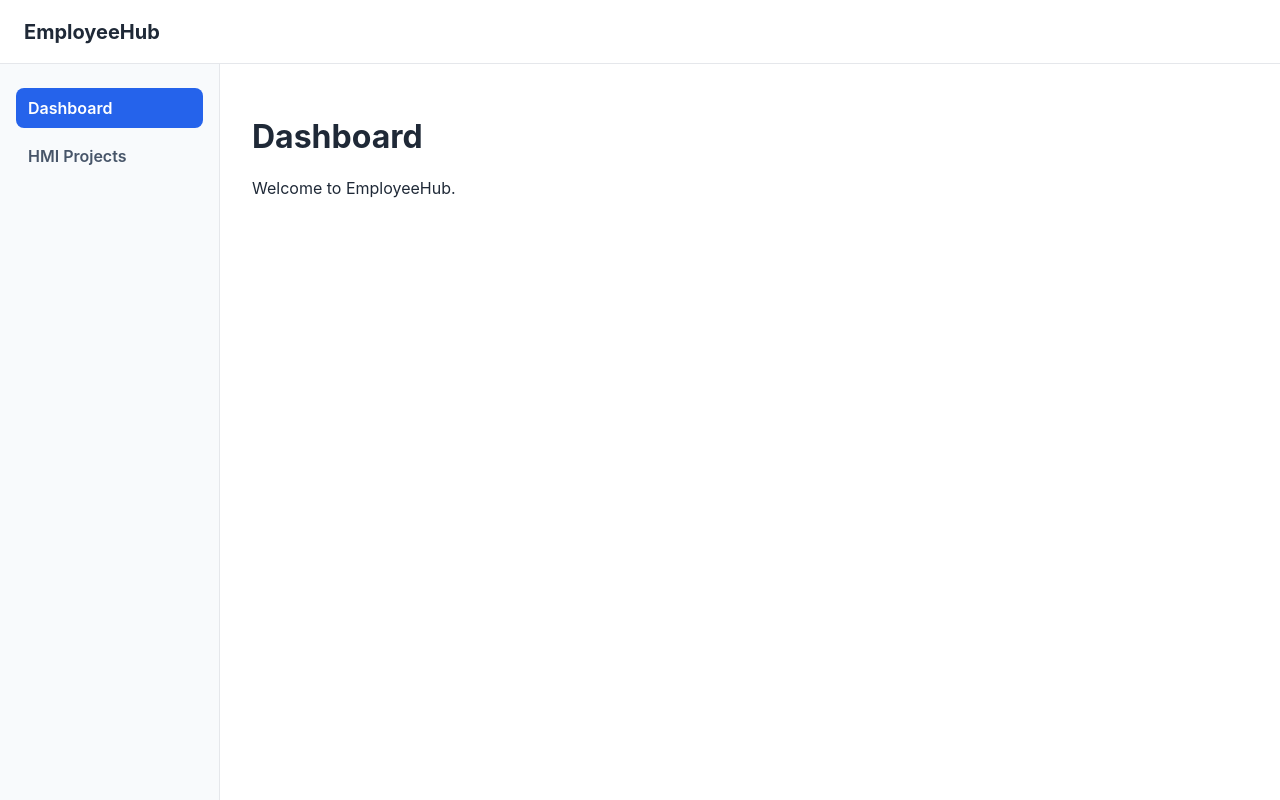
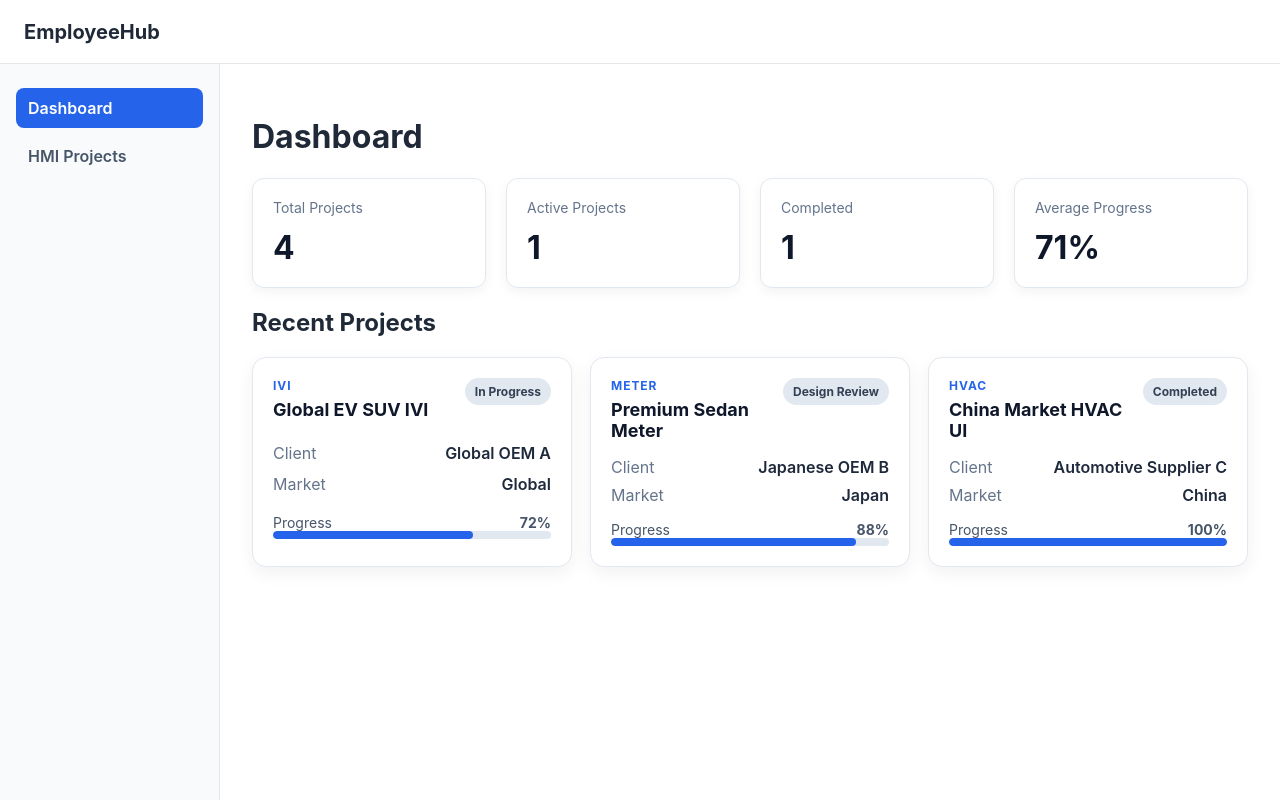
Before and after one commit to jyoyu0615jp/nexus-hmi, a React (Vite) app: page / in a window 1280 px wide. Built offline with nearby package versions, Linux system fonts and the light colour scheme.

Commit message:
feat: add dashboard project summary

```diff
--- /dev/null
+++ b/src/features/dashboard/components/RecentProjects.tsx
@@ -0,0 +1,24 @@
+import { projects } from '../../projects/data/projects'
+import ProjectCard from '../../projects/components/ProjectCard'
+import './recent-projects.css'
+
+function RecentProjects() {
+  const recentProjects = projects.slice(0, 3)
+
+  return (
+    <section>
+      <h2>Recent Projects</h2>
+
+      <div className="recent-projects">
+        {recentProjects.map((project) => (
+          <ProjectCard
+            key={project.id}
+            project={project}
+          />
+        ))}
+      </div>
+    </section>
+  )
+}
+
+export default RecentProjects
--- /dev/null
+++ b/src/features/dashboard/components/SummaryCard.tsx
@@ -0,0 +1,25 @@
+import './summary-card.css'
+
+interface SummaryCardProps {
+  title: string
+  value: string | number
+}
+
+function SummaryCard({
+  title,
+  value,
+}: SummaryCardProps) {
+  return (
+    <article className="summary-card">
+      <p className="summary-card__title">
+        {title}
+      </p>
+
+      <h2 className="summary-card__value">
+        {value}
+      </h2>
+    </article>
+  )
+}
+
+export default SummaryCard
--- /dev/null
+++ b/src/features/dashboard/components/SummarySection.tsx
@@ -0,0 +1,35 @@
+import SummaryCard from './SummaryCard'
+
+import { projects } from '../../projects/data/projects'
+import { getProjectSummary } from '../utils/projectSummary'
+import './summary-section.css'
+
+function SummarySection() {
+  const summary = getProjectSummary(projects)
+
+  return (
+    <section className="summary-section">
+      <SummaryCard
+        title="Total Projects"
+        value={summary.total}
+      />
+
+      <SummaryCard
+        title="Active Projects"
+        value={summary.active}
+      />
+
+      <SummaryCard
+        title="Completed"
+        value={summary.completed}
+      />
+
+      <SummaryCard
+        title="Average Progress"
+        value={`${summary.averageProgress}%`}
+      />
+    </section>
+  )
+}
+
+export default SummarySection
--- /dev/null
+++ b/src/features/dashboard/components/recent-projects.css
@@ -0,0 +1,6 @@
+.recent-projects {
+  display: grid;
+  grid-template-columns: repeat(auto-fit, minmax(280px, 1fr));
+  gap: 18px;
+  margin-top: 16px;
+}
--- /dev/null
+++ b/src/features/dashboard/components/summary-card.css
@@ -0,0 +1,20 @@
+.summary-card {
+  padding: 20px;
+  border: 1px solid #e2e8f0;
+  border-radius: 12px;
+  background: white;
+  box-shadow: 0 4px 12px rgb(15 23 42 / 5%);
+}
+
+.summary-card__title {
+  margin: 0;
+  color: #64748b;
+  font-size: 14px;
+}
+
+.summary-card__value {
+  margin-top: 12px;
+  margin-bottom: 0;
+  color: #0f172a;
+  font-size: 32px;
+}
--- /dev/null
+++ b/src/features/dashboard/components/summary-section.css
@@ -0,0 +1,5 @@
+.summary-section {
+  display: grid;
+  grid-template-columns: repeat(auto-fit, minmax(220px, 1fr));
+  gap: 20px;
+}
--- /dev/null
+++ b/src/features/dashboard/utils/projectSummary.ts
@@ -0,0 +1,39 @@
+import type { HmiProject } from '../../projects/types/project'
+
+export interface ProjectSummary {
+  total: number
+  active: number
+  completed: number
+  averageProgress: number
+}
+
+export function getProjectSummary(
+  projects: HmiProject[]
+): ProjectSummary {
+  const total = projects.length
+
+  const active = projects.filter(
+    (project) => project.status === 'In Progress'
+  ).length
+
+  const completed = projects.filter(
+    (project) => project.status === 'Completed'
+  ).length
+
+  const totalProgress = projects.reduce(
+    (sum, project) => sum + project.progress,
+    0
+  )
+
+  const averageProgress =
+    total === 0
+      ? 0
+      : Math.round(totalProgress / total)
+
+  return {
+    total,
+    active,
+    completed,
+    averageProgress,
+  }
+}
--- a/src/pages/DashboardPage.tsx
+++ b/src/pages/DashboardPage.tsx
@@ -1,9 +1,16 @@
+import RecentProjects from '../features/dashboard/components/RecentProjects'
+import SummarySection from '../features/dashboard/components/SummarySection'
+
 function DashboardPage() {
   return (
-    <main>
+    <>
       <h1>Dashboard</h1>
-      <p>Welcome to EmployeeHub.</p>
-    </main>
+
+      <SummarySection />
+
+      <RecentProjects />
+
+    </>
   )
 }
 
```
